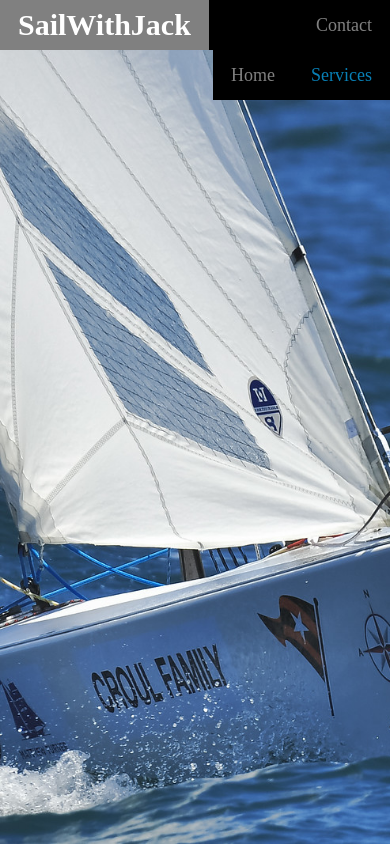
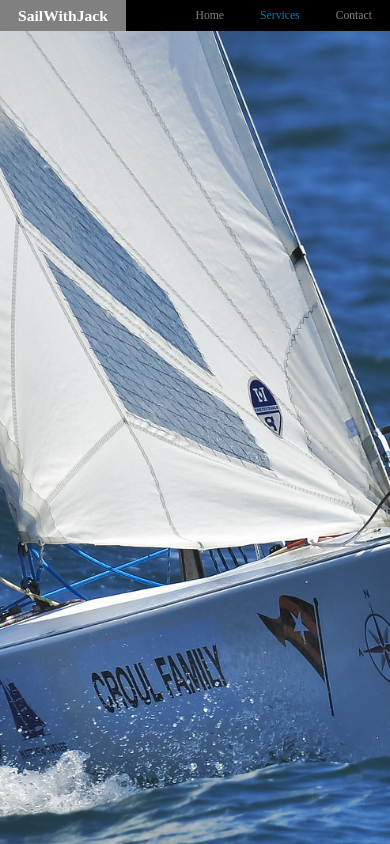
Before and after one commit to jack-flores/sailinglessons, a plain HTML site: page services.html in a window 390 px wide. Drawn offline with Linux system fonts and the light colour scheme.

Commit message:
Update style.css

```diff
--- a/style.css
+++ b/style.css
@@ -4,12 +4,47 @@
     box-sizing: border-box;
   }
 
+ /* make navbar more responsive */
+ @media screen and (min-width: 801px) {
+      .navbar {
+        /* font-size: 80px; */
+        height: 50px;
+      }
+
+      .navbar a {
+          line-height: 50px;
+          font-size: 20px;
+      }
+
+      .navbar a.logo {
+          line-height: 50px;
+          font-size: 30px;
+      }
+  }
+
+ /* make navbar more responsive */
+  @media screen and (max-width: 800px) {
+      .navbar {
+        height: 8vw;
+      }
+
+      .navbar a {
+          line-height: 8vw;
+          font-size: 3vw;
+      }
+
+      .navbar a.logo {
+          line-height: 8vw;
+          font-size: 4vw;
+      }
+  }
+
+
 /* navbar class */
   .navbar {
       position: fixed;
       top: 0;
       width: 100%;
-      height: 50px;
       background: black;
   }
 
@@ -17,8 +52,6 @@
  .navbar a {
      float: right;
      background-color: black;
-     font-size: 18px;
-     line-height: 50px;
      display: inline-block;
      padding: 0 18px;
      text-decoration: none;
@@ -29,9 +62,7 @@
  .navbar a.logo {
      float: left;
      font-weight: bolder;
-     font-size: 30px;
      color: grey;
-     line-height: 50px;
      text-decoration: none;
      padding: 0 18px;
  }
```
